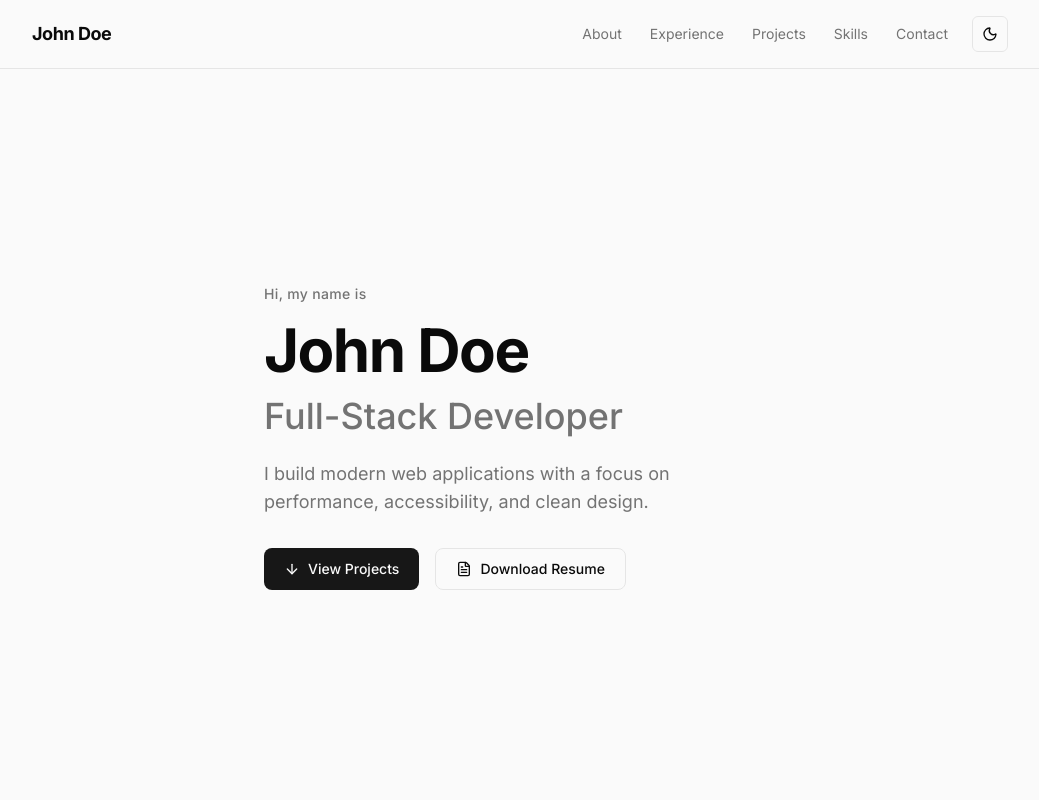
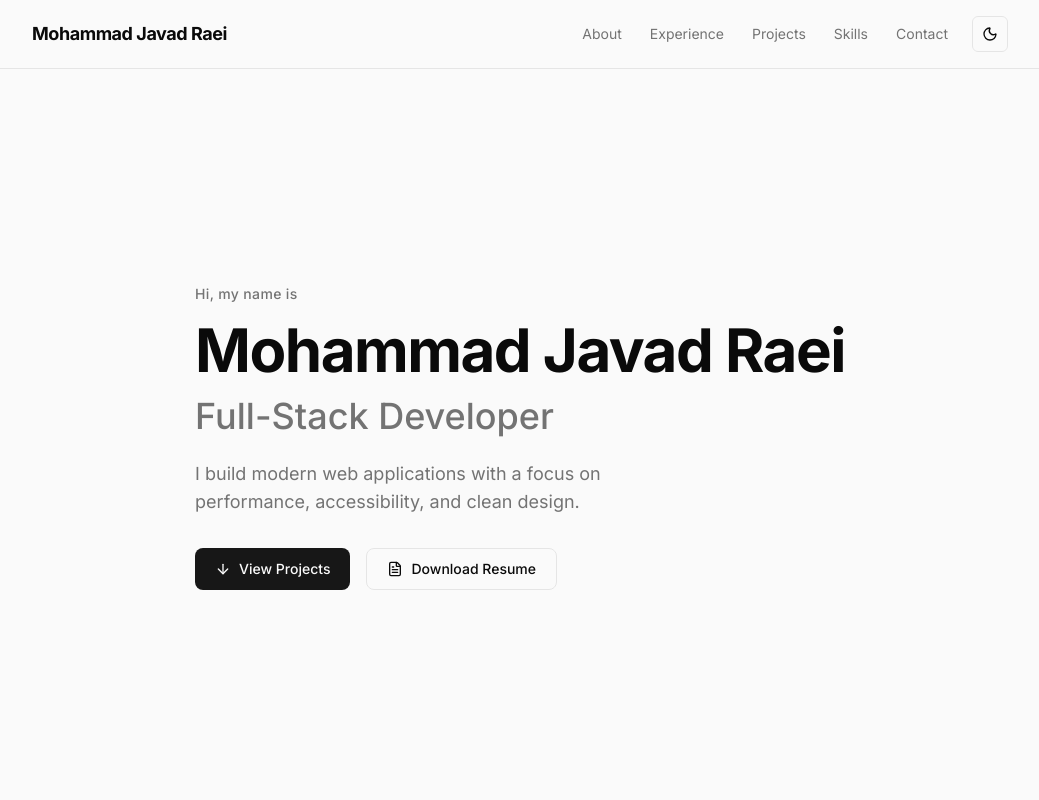
Before and after one commit to MJRaei/portfolio, a Next.js app: page / in a window 1280 px wide. Shown: the top 800 px of the page, without its empty margins (120-1159 px from the left). Built offline with nearby package versions, Linux system fonts and the light colour scheme.

Commit message:
updated personal info

```diff
--- a/src/data/personal.ts
+++ b/src/data/personal.ts
@@ -1,7 +1,7 @@
 import { PersonalInfo } from "@/types";
 
 export const personalInfo: PersonalInfo = {
-  name: "John Doe",
+  name: "Mohammad Javad Raei",
   title: "Full-Stack Developer",
   email: "hello@johndoe.dev",
   location: "San Francisco, CA",
--- a/src/lib/constants.ts
+++ b/src/lib/constants.ts
@@ -1,5 +1,5 @@
 export const siteConfig = {
-  name: "John Doe",
+  name: "Mohammad Javad Raei",
   url: "https://johndoe.dev",
   description: "Full-Stack Developer portfolio showcasing projects, experience, and skills.",
 };
```
